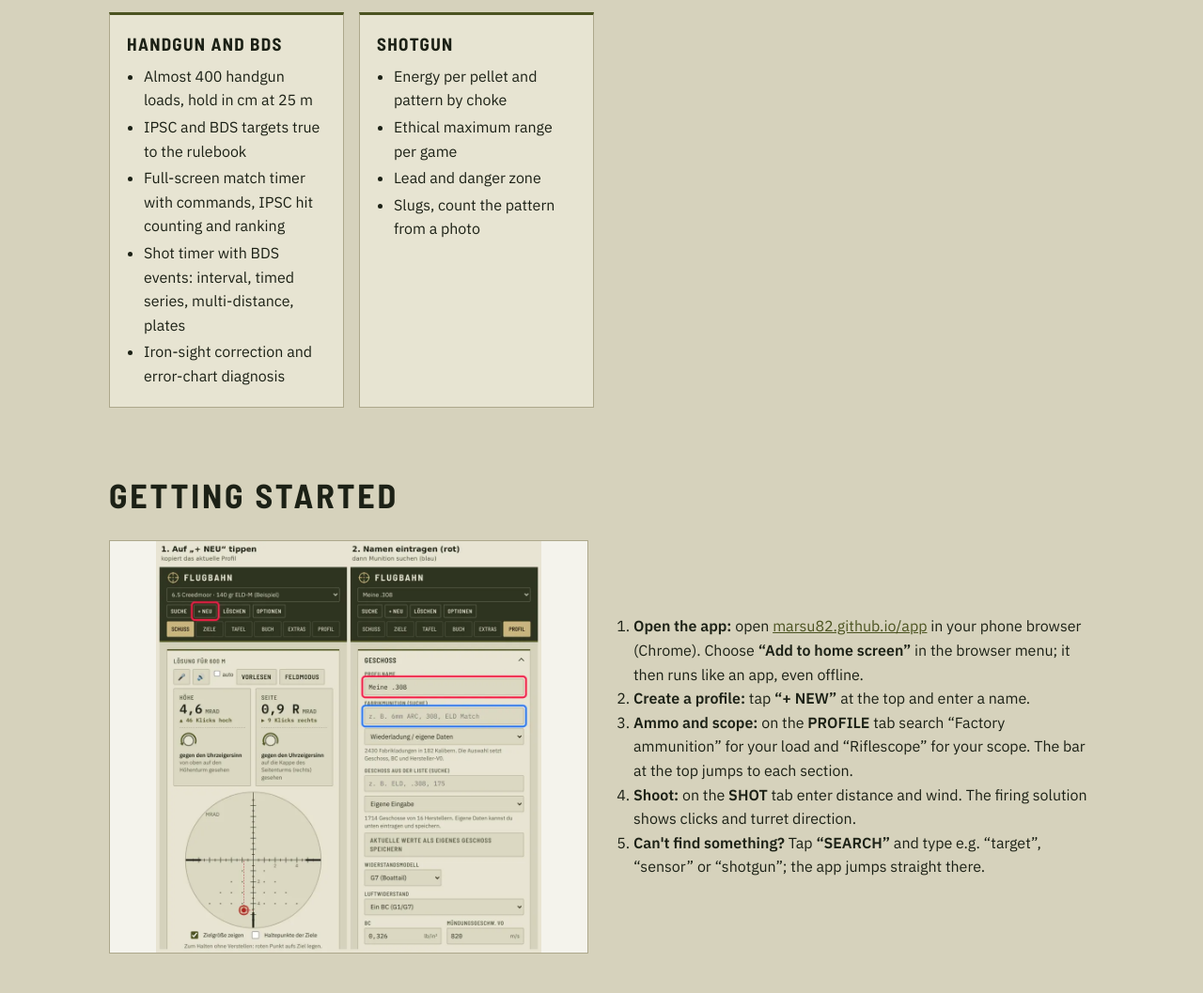
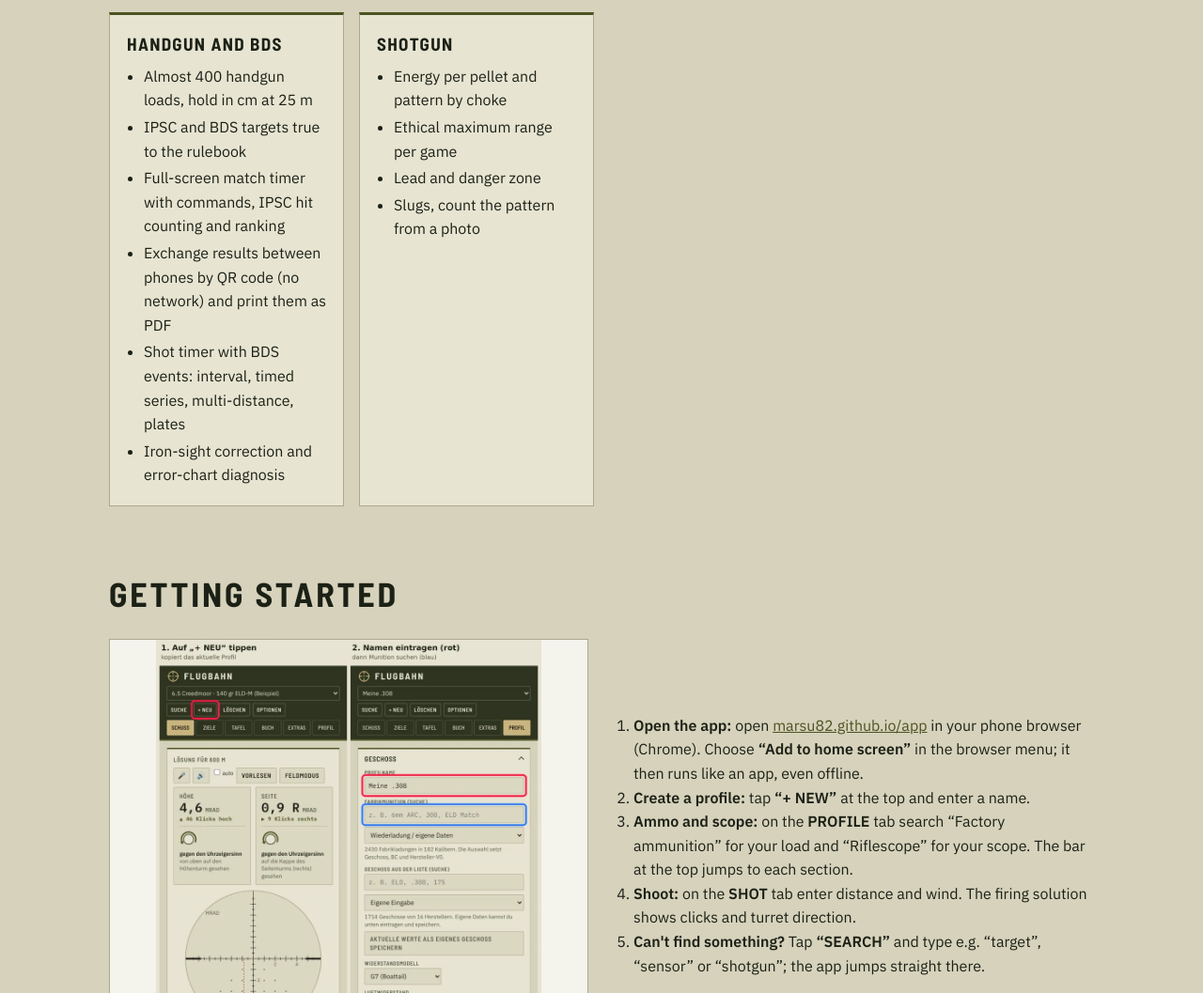
Before and after one commit to Marsu82/Marsu82.github.io, a plain HTML site: page index.html in a window 1280 px wide. Shown: the part 1946-3003 px from the top of the page at 94% size. Drawn offline with Linux system fonts and the light colour scheme.

Commit message:
Webseite: Timer-QR und PDF
Co-Authored-By: Claude Opus 5.5 <noreply@anthropic.com>
Claude-Session: https://claude.ai/code/session_01QgbLirQJHn1fjs6yr38Erx

```diff
--- a/index.html
+++ b/index.html
@@ -125,7 +125,7 @@
     <div class="card"><h3><span class="de">Physik</span><span class="en">Physics</span></h3><ul class="de"><li>G1/G7, BC-Staffeln oder eigene Widerstandskurve</li><li>Wetter per Standort, Kestrel-Import</li><li>Drall, Coriolis, Pulvertemperatur</li><li>Kurve aus deinen Treffern abgleichen</li></ul><ul class="en"><li>G1/G7, banded BCs or your own drag curve</li><li>Weather by location, Kestrel import</li><li>Spin drift, Coriolis, powder temperature</li><li>True the curve from your hits</li></ul></div>
     <div class="card"><h3><span class="de">Daten</span><span class="en">Data</span></h3><ul class="de"><li>Über 1.700 Geschosse von Herstellerangaben</li><li>Über 3.000 Fabrikladungen in über 200 Kalibern, auch Kurzwaffen</li><li>Profile per QR-Code teilen</li><li>Schussbuch, Streckenbuch, Schusstafel</li></ul><ul class="en"><li>1,700+ bullets from manufacturer data</li><li>3,000+ factory loads in 200+ calibers, handguns included</li><li>Share profiles by QR code</li><li>Shot log, harvest log, range card</li></ul></div>
     <div class="card"><h3><span class="de">KI auf dem Gerät</span><span class="en">On-device AI</span></h3><ul class="de"><li>Trefferbild per Foto auswerten</li><li>Fahnenwinkel live per Kamera</li><li>Sprachsteuerung und Sprachausgabe</li><li>Windprognose und Windlese-Trainer</li></ul><ul class="en"><li>Score your group from a photo</li><li>Live flag angle by camera</li><li>Voice control and spoken corrections</li><li>Wind forecast and wind reading trainer</li></ul></div>
-    <div class="card"><h3><span class="de">Kurzwaffe und BDS</span><span class="en">Handgun and BDS</span></h3><ul class="de"><li>Fast 400 Kurzwaffen-Ladungen, Haltepunkt in cm auf 25 m</li><li>IPSC- und BDS-Scheiben maßgenau nach Sportordnung</li><li>Wettkampf-Timer im Vollbild mit Kommandos, IPSC-Trefferzählung und Rangliste</li><li>Schusstimer mit BDS-Disziplinen: Intervall, Zeitserie, Mehrdistanz, Fallscheibe</li><li>Visierkorrektur und Fehlerbild-Diagnose</li></ul><ul class="en"><li>Almost 400 handgun loads, hold in cm at 25 m</li><li>IPSC and BDS targets true to the rulebook</li><li>Full-screen match timer with commands, IPSC hit counting and ranking</li><li>Shot timer with BDS events: interval, timed series, multi-distance, plates</li><li>Iron-sight correction and error-chart diagnosis</li></ul></div>
+    <div class="card"><h3><span class="de">Kurzwaffe und BDS</span><span class="en">Handgun and BDS</span></h3><ul class="de"><li>Fast 400 Kurzwaffen-Ladungen, Haltepunkt in cm auf 25 m</li><li>IPSC- und BDS-Scheiben maßgenau nach Sportordnung</li><li>Wettkampf-Timer im Vollbild mit Kommandos, IPSC-Trefferzählung und Rangliste</li><li>Ergebnisse per QR-Code zwischen Handys austauschen (ohne Netz) und als PDF drucken</li><li>Schusstimer mit BDS-Disziplinen: Intervall, Zeitserie, Mehrdistanz, Fallscheibe</li><li>Visierkorrektur und Fehlerbild-Diagnose</li></ul><ul class="en"><li>Almost 400 handgun loads, hold in cm at 25 m</li><li>IPSC and BDS targets true to the rulebook</li><li>Full-screen match timer with commands, IPSC hit counting and ranking</li><li>Exchange results between phones by QR code (no network) and print them as PDF</li><li>Shot timer with BDS events: interval, timed series, multi-distance, plates</li><li>Iron-sight correction and error-chart diagnosis</li></ul></div>
     <div class="card"><h3><span class="de">Flinte</span><span class="en">Shotgun</span></h3><ul class="de"><li>Energie je Schrotkorn und Garbe nach Würgebohrung</li><li>Sinnvolle Höchstentfernung je Wildart</li><li>Vorhalt und Gefahrenbereich</li><li>Flintenlaufgeschosse, Garbe per Foto zählen</li></ul><ul class="en"><li>Energy per pellet and pattern by choke</li><li>Ethical maximum range per game</li><li>Lead and danger zone</li><li>Slugs, count the pattern from a photo</li></ul></div>
   </div>
 </div></section>
```
